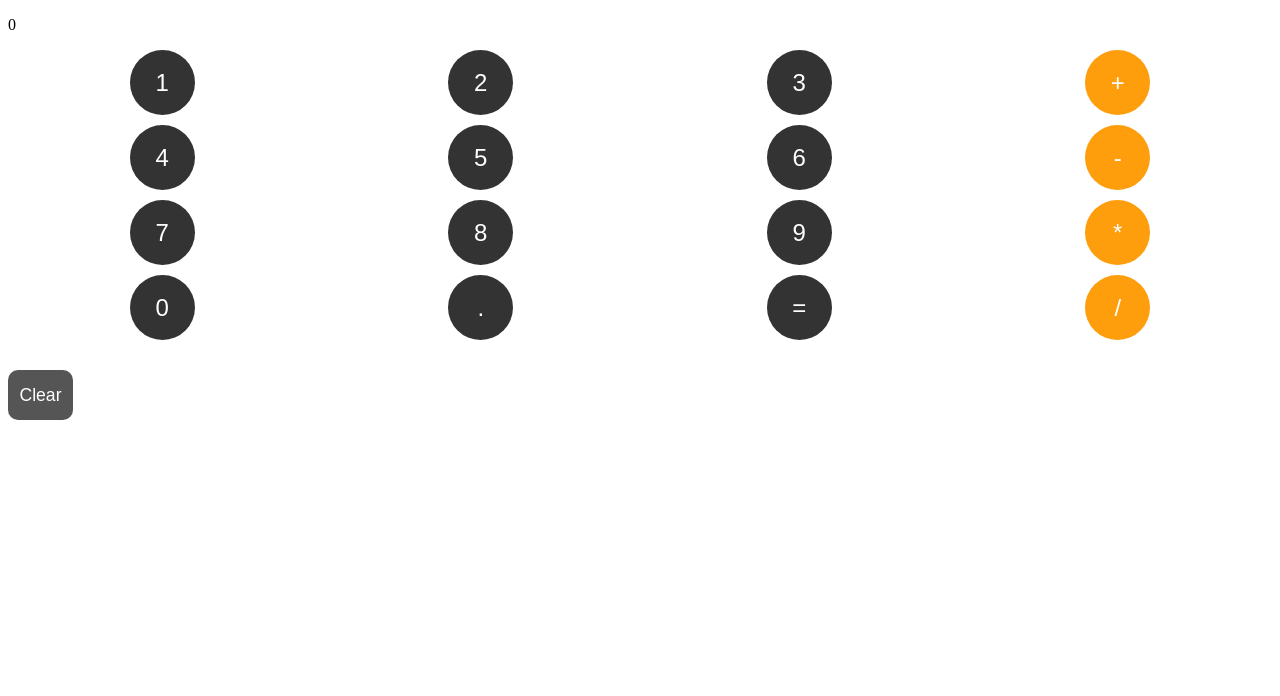
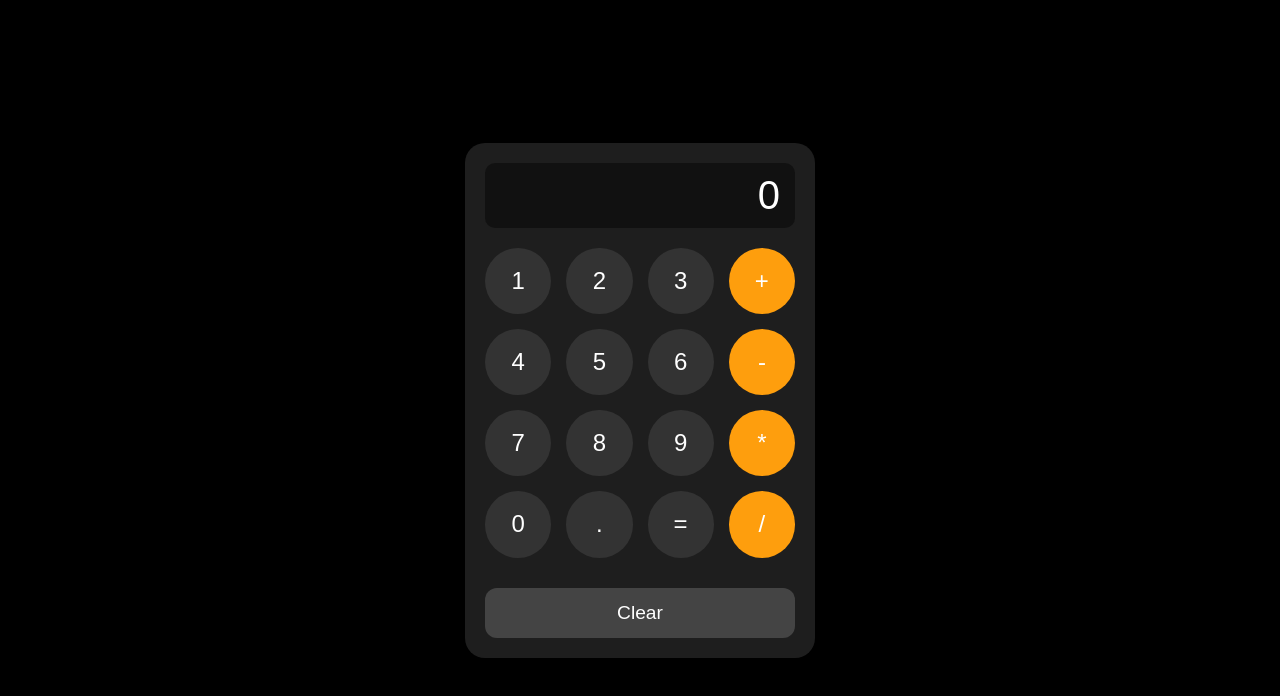
Before and after one commit to indhujeyaraman/Calculator, a plain HTML site: page index.html in a window 1280 px wide. Drawn offline with Linux system fonts and the light colour scheme.

Commit message:
Update style.css

```diff
--- a/style.css
+++ b/style.css
@@ -1,51 +1,80 @@
+* {
+  margin: 0;
+  padding: 0;
+  box-sizing: border-box;
+}
+
+body {
+  background-color: #000;
+  font-family: 'Arial', sans-serif;
+  display: flex;
+  justify-content: center;
+  align-items: center;
+  min-height: 100vh;
+  padding: 20px;
+}
+
+.calculator-box {
+  background-color: #1e1e1e;
+  padding: 20px;
+  border-radius: 20px;
+  box-shadow: 0 8px 20px rgba(0, 0, 0, 0.6);
+  max-width: 350px;
+  width: 100%;
+}
+
+.calculation {
+  color: white;
+  font-size: 2.5rem;
+  margin-bottom: 20px;
+  text-align: right;
+  padding: 10px 15px;
+  background-color: #111;
+  border-radius: 10px;
+  min-height: 60px;
+  overflow-x: auto;
+}
+
+/* Buttons grid with spacing below and above */
 .buttons-grid {
   display: grid;
   grid-template-columns: repeat(4, 1fr);
-  gap: 10px; /* tighter spacing for iPhone look */
+  gap: 15px;
   margin-bottom: 20px;
-  justify-items: center;
 }
 
+/* Perfect round buttons */
 button {
-  width: 65px;
-  height: 65px;
   font-size: 1.5rem;
   color: white;
   border: none;
+  aspect-ratio: 1 / 1; /* Makes buttons perfectly round */
   border-radius: 50%;
   background-color: #333;
   cursor: pointer;
-  transition: background-color 0.2s, transform 0.1s;
-}
-
-button:active {
-  transform: scale(0.95);
+  transition: background-color 0.2s;
+  width: 100%;
 }
 
 button:hover {
   background-color: #444;
 }
 
+/* Orange buttons for operators */
 .orange-button {
   background-color: #fe9e0d;
-  color: white;
 }
 
 .orange-button:hover {
   background-color: #ffae32;
 }
 
+/* Clear button: spans full row, with space above */
 .clear-button {
   grid-column: span 4;
-  background-color: #555;
-  font-size: 1.1rem;
+  background-color: #444;
+  font-size: 1.2rem;
+  border-radius: 12px;
   height: 50px;
-  border-radius: 10px;
   margin-top: 10px;
-  color: white;
-  transition: background-color 0.2s;
 }
-
-.clear-button:hover {
-  background-color: #666;
-}
```
